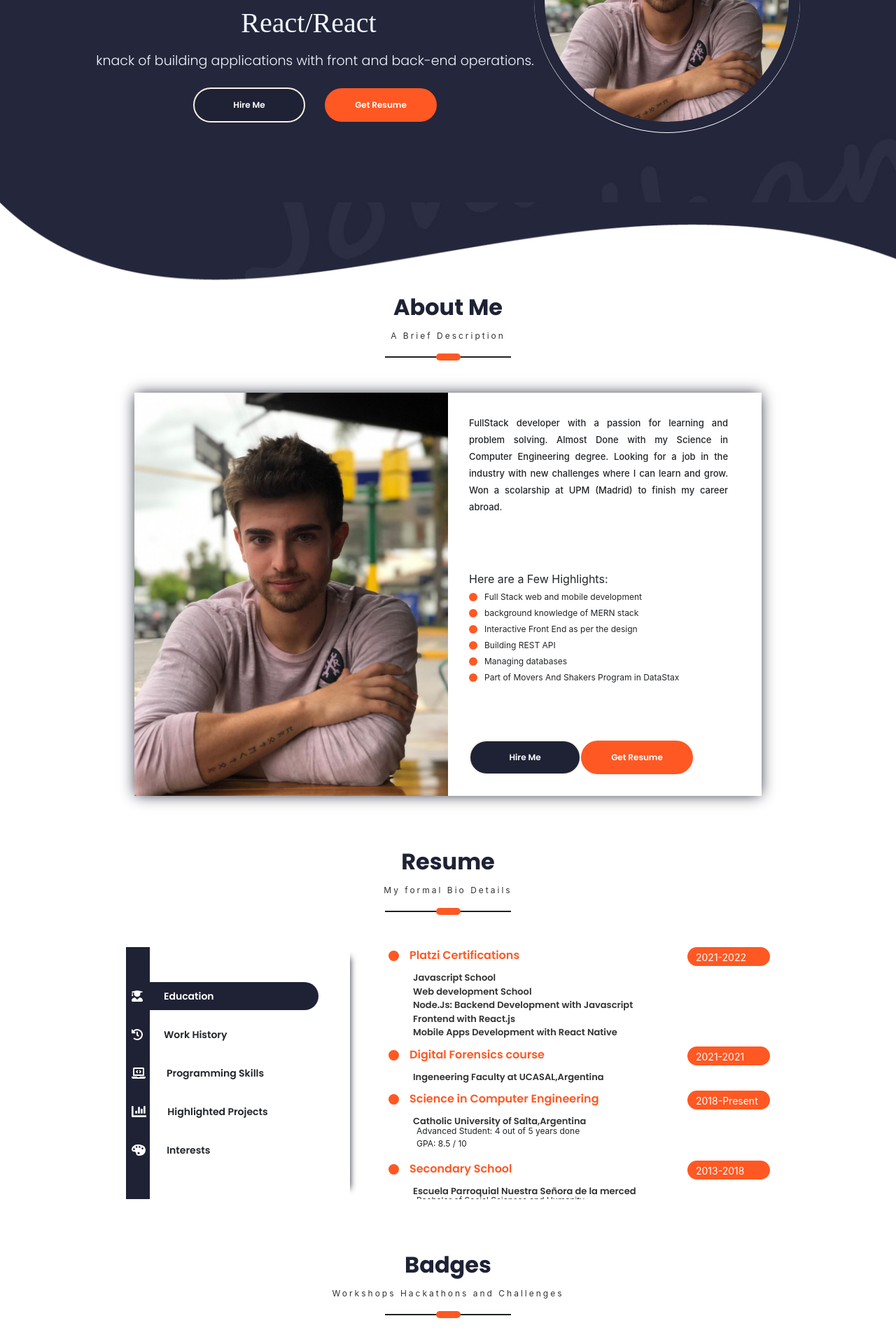
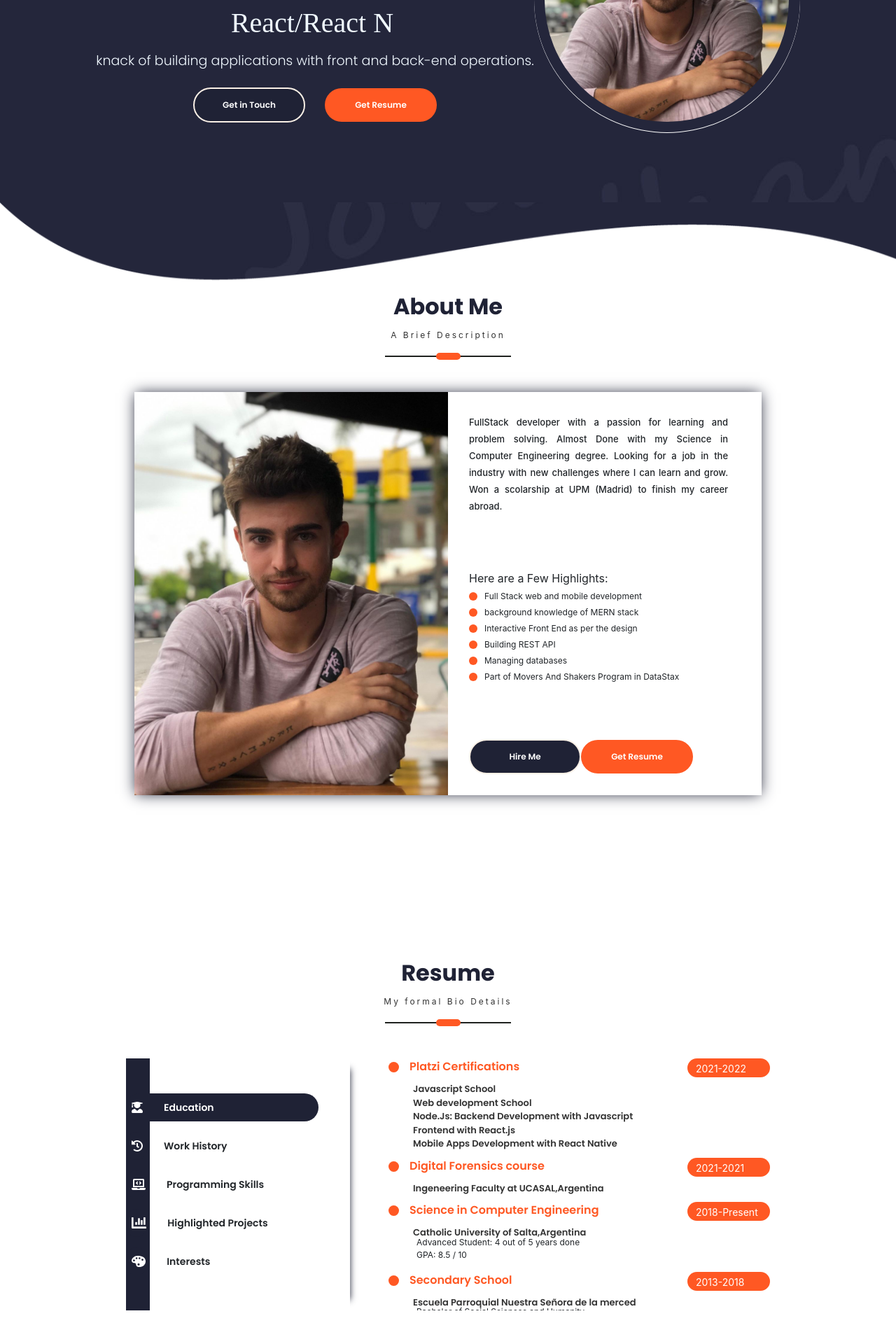
Before and after one commit to AlejoTorres2001/React-SSR-Personal-Portfolio, a Next.js app: page / in a window 1280 px wide. Shown: the part 340-2260 px from the top of the page at 70% size. Built offline with nearby package versions, Linux system fonts and the light colour scheme.

Commit message:
adding animations

```diff
--- a/components/AboutMe.tsx
+++ b/components/AboutMe.tsx
@@ -1,10 +1,15 @@
 import React from 'react'
-// use intersection observer to detect when the element is in viewport
-// style="opacity: 5; transform: translateY(1px);"
+import { useInView } from 'react-intersection-observer'
 const AboutMe = () => {
+  const { ref, inView } = useInView({
+    threshold: 0.3
+  })
   return (
-    <div className="about-me-container screen-container fade-in" id="AboutMe">
-      <div className="about-me-parent">
+    <div className="about-me-container screen-container" id="AboutMe">
+      <div
+        ref={ref}
+        className={`about-me-parent ${inView ? 'appear' : ''} fade-in`}
+      >
         <div className="heading-container">
           <div className="screen-heading">
             <span>About Me</span>
@@ -24,7 +29,10 @@ const AboutMe = () => {
           <div className="about-me-details">
             <span className="about-me-description">
               FullStack developer with a passion for learning and problem
-              solving. Almost Done with my Science in Computer Engineering degree. Looking for a job in the industry with new challenges where I can learn and grow. Won a scolarship at UPM (Madrid) to finish my career abroad.
+              solving. Almost Done with my Science in Computer Engineering
+              degree. Looking for a job in the industry with new challenges
+              where I can learn and grow. Won a scolarship at UPM (Madrid) to
+              finish my career abroad.
             </span>
             <div className="about-me-highlights">
               <div className="highlight-heading">
@@ -57,7 +65,10 @@ const AboutMe = () => {
             </div>
             <div className="about-me-options">
               <button className="btn primary-btn"> Hire Me </button>
-              <a href='/assets/home/AlejoTorres.pdf' download='AlejoTorresCV.pdf'>
+              <a
+                href="/assets/home/AlejoTorres.pdf"
+                download="AlejoTorresCV.pdf"
+              >
                 <button className="btn highlighted-btn">Get Resume</button>
               </a>
             </div>
--- a/components/Badges.tsx
+++ b/components/Badges.tsx
@@ -2,7 +2,11 @@ import React from 'react'
 import Carousel from 'react-elastic-carousel'
 import Badge from './Badge'
 import { badges } from '../badges.json'
+import { useInView } from 'react-intersection-observer'
 const Badges = () => {
+  const { ref, inView } = useInView({
+    threshold: 0.3
+  })
   const breakPoints = [
     { width: 1, itemsToShow: 1 },
     { width: 550, itemsToShow: 2 },
@@ -10,8 +14,10 @@ const Badges = () => {
     { width: 1200, itemsToShow: 4 }
   ]
   return (
-    <div className="badges-section" id="Badges">
-      <div className="heading-container-badges">
+    <div ref={ref} className="badges-section" id="Badges">
+      <div
+        className={`heading-container-badges ${inView ? 'appear' : ''} fade-in`}
+      >
         <div className="screen-heading">
           <span>Badges</span>
         </div>
@@ -28,7 +34,10 @@ const Badges = () => {
 
       <div className="badges-container">
         {/* @ts-ignore */}
-        <Carousel breakPoints={breakPoints}>
+        <Carousel
+          className={`${inView ? 'appear' : ''} fade-in`}
+          breakPoints={breakPoints}
+        >
           {badges.map((badge, id) => (
             <Badge {...badge} key={id} />
           ))}
--- a/components/ContactMe.tsx
+++ b/components/ContactMe.tsx
@@ -5,16 +5,28 @@ import Icons from './Icons'
 import { faPaperPlane, faArrowUp } from '@fortawesome/free-solid-svg-icons'
 import Link from 'next/link'
 import useContactForm from '../hooks/useContactForm'
+import { useInView } from 'react-intersection-observer'
 const ContactMe: React.FunctionComponent<object> = () => {
-  const [name, setName, email, setEmail, message, setMessage, handleSubmit, error] =
-    useContactForm()
+  const { ref, inView } = useInView({
+    threshold: 0.3
+  })
+  const [
+    name,
+    setName,
+    email,
+    setEmail,
+    message,
+    setMessage,
+    handleSubmit,
+    error
+  ] = useContactForm()
   return (
-    <div className="main-container" id='ContactMe'>
-      <div className="heading-container">
+    <div ref={ref} className="main-container" id="ContactMe">
+      <div className={`heading-container ${inView ? 'appear' : ''}fade-in`}>
         <div className="screen-heading">
           <span>Contact Me</span>
         </div>
-        <div className="screen-sub-heading">
+        <div className='screen-sub-heading'>
           <span>Lets Keep In Touch</span>
         </div>
         <div className="heading-seperator">
@@ -24,7 +36,7 @@ const ContactMe: React.FunctionComponent<object> = () => {
           </div>
         </div>
       </div>
-      <div className="central-form">
+      <div className={`${inView ? 'appear' : ''} central-form fade-in`}>
         <div className="col">
           <h2 className="title">
             <Typical steps={['Get in Touch 📧']} />
--- a/components/Profile.tsx
+++ b/components/Profile.tsx
@@ -42,9 +42,18 @@ const Profile: React.FunctionComponent<object> = () => {
             </span>
           </div>
           <div className="profile-options">
-            <button className="btn primary-btn">
+            <button
+              onClick={(e) => {
+                e.preventDefault()
+                window.location.href =
+                  process.env.NODE_ENV === 'production'
+                    ? 'https://react-ssr-personal-portfolio.vercel.app/#ContactMe'
+                    : 'http://localhost:3000/#ContactMe'
+              }}
+              className="btn primary-btn"
+            >
               {''}
-              Hire Me
+              Get in Touch
             </button>
             <a href="/assets/home/AlejoTorres.pdf" download="AlejoTorresCV.pdf">
               <button className="btn highlighted-btn">Get Resume</button>
--- a/components/Resume.tsx
+++ b/components/Resume.tsx
@@ -5,8 +5,12 @@ import Interests from './ResumeComponents/Interests'
 import Proyects from './ResumeComponents/Proyects'
 import Skills from './ResumeComponents/Skills'
 import Work from './ResumeComponents/Work'
-// style="opacity: 5; transform: translateY(1px);"
+import { useInView } from 'react-intersection-observer'
+
 const Resume = () => {
+  const { ref, inView } = useInView({
+    threshold: 0.3
+  })
   const [
     isSelectedEducation,
     isSelectedWork,
@@ -17,8 +21,8 @@ const Resume = () => {
   ] = useButtons()
 
   return (
-    <div className="resume-container screen-container fade-in" id="Resume">
-      <div className="resume-content">
+    <div ref={ref} className="resume-container screen-container " id="Resume">
+      <div className={`resume-content ${inView ? 'appear' : ''} fade-in`}>
         <div className="heading-container">
           <div className="screen-heading">
             <span>Resume</span>
--- a/package.json
+++ b/package.json
@@ -18,6 +18,7 @@
     "react": "^18.2.0",
     "react-dom": "^18.2.0",
     "react-elastic-carousel": "^0.11.5",
+    "react-intersection-observer": "^9.3.5",
     "react-typical": "^0.1.3"
   },
   "devDependencies": {
--- a/styles/AboutMe.css
+++ b/styles/AboutMe.css
@@ -33,9 +33,15 @@
   }
 }
 .fade-in {
-  /* opacity: 0; */
+  opacity: 0;
   transform: translateY(80px);
   transform: translateY(80px);
+  transition: all 0.8s ease;
+}
+.appear {
+  opacity: 1;
+  transform: translateY(0px);
+  transform: translateY(0px);
   transition: all 0.8s ease;
 }
 .heading-container {
@@ -87,7 +93,7 @@
   justify-content: center;
   align-items: center;
   margin: 0 0 50px;
-  margin-top: -84px;
+  margin-top: -5px;
 }
 .about-me-parent {
   max-width: 1000px;
--- a/styles/Badges.css
+++ b/styles/Badges.css
@@ -4,7 +4,7 @@
   align-items: center;
   width: 100%;
   margin: 0 0 50px;
-  margin-top: 120px;
+  margin-top: 200px;
 }
 .badges-section {
   display: flex;
--- a/styles/Resume.css
+++ b/styles/Resume.css
@@ -217,7 +217,7 @@
   color: #ff5823;
 }
 .resume-content {
-  margin-top: 40px;
+  margin-top: 200px;
 }
 @media only screen and (max-width: 1110px) {
   .resume-card {
```
Also changed, not shown: 1 other file (tests, documents, lock files or other folders).
